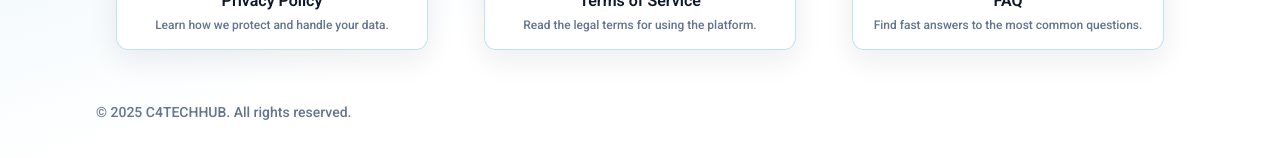
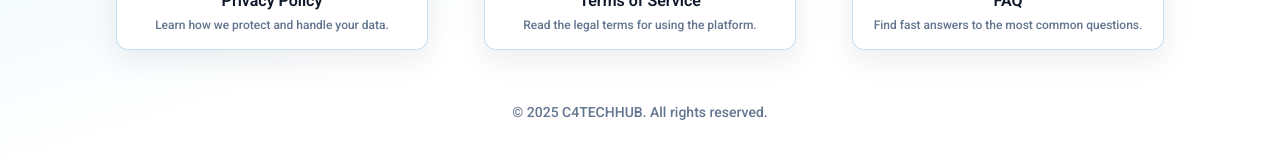
Before and after one commit to ttra33507-star/webService, a Vue app: page / in a window 1280 px wide. Shown: the part 1295-1453 px from the top of the page. Built offline with nearby package versions, Linux system fonts and the light colour scheme; no server answers.

Commit message:
set chatbot

```diff
--- a/src/components/layout/ChatSupportButton.vue
+++ b/src/components/layout/ChatSupportButton.vue
@@ -1,7 +1,7 @@
 <template>
   <a
     href="https://t.me/c4techhub"
-    class="fixed lg:bottom-12 lg:right-56 bottom-12 right-6 inline-flex items-center gap-2 rounded-full bg-[#096b9f] px-5 py-3 text-sm font-semibold text-white shadow-lg shadow-[#096b9f]/30 transition hover:bg-[#0c86c3] focus:outline-none focus-visible:ring-2 focus-visible:ring-[#0c86c3]/70 focus-visible:ring-offset-2 focus-visible:ring-offset-white"
+    class="fixed lg:bottom-8 lg:right-5 bottom-3 right-2 inline-flex items-center gap-2 rounded-full bg-[#096b9f] px-5 py-3 text-sm font-semibold text-white shadow-lg shadow-[#096b9f]/30 transition hover:bg-[#0c86c3] focus:outline-none focus-visible:ring-2 focus-visible:ring-[#0c86c3]/70 focus-visible:ring-offset-2 focus-visible:ring-offset-white"
     target="_blank"
     rel="noopener noreferrer"
     aria-label="Chat support on Telegram"
--- a/src/components/layout/MainFooter.vue
+++ b/src/components/layout/MainFooter.vue
@@ -79,8 +79,8 @@ function getLegalLink(label: string) {
           </router-link>
         </article>
       </div>
-      <div>
-        <p class="mt-8  text-sm text-slate-500">
+      <div class=" flex items-center justify-center">
+        <p class="mt-8  text-center text-sm text-slate-500">
           © 2025 C4TECHHUB. All rights reserved.
         </p>
       </div>
```
